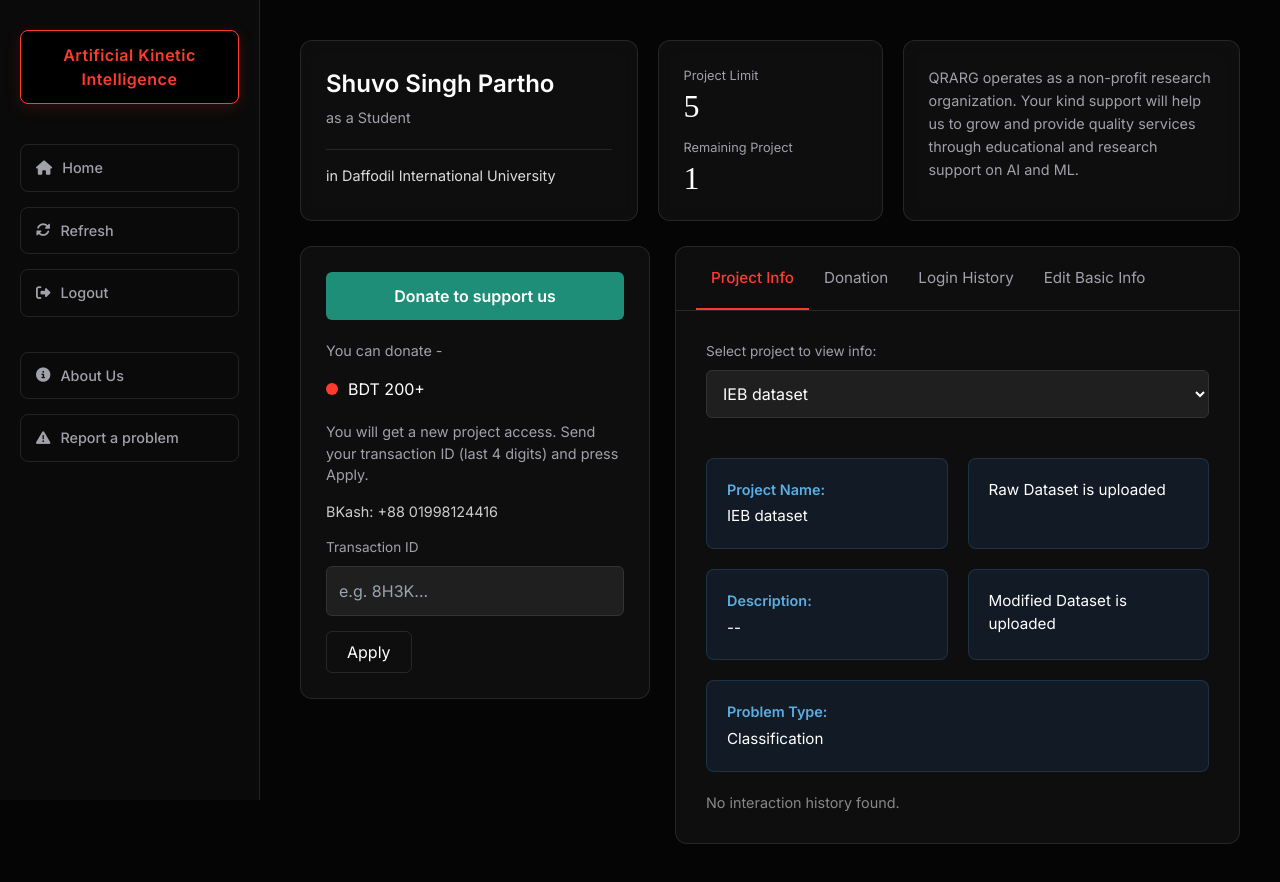
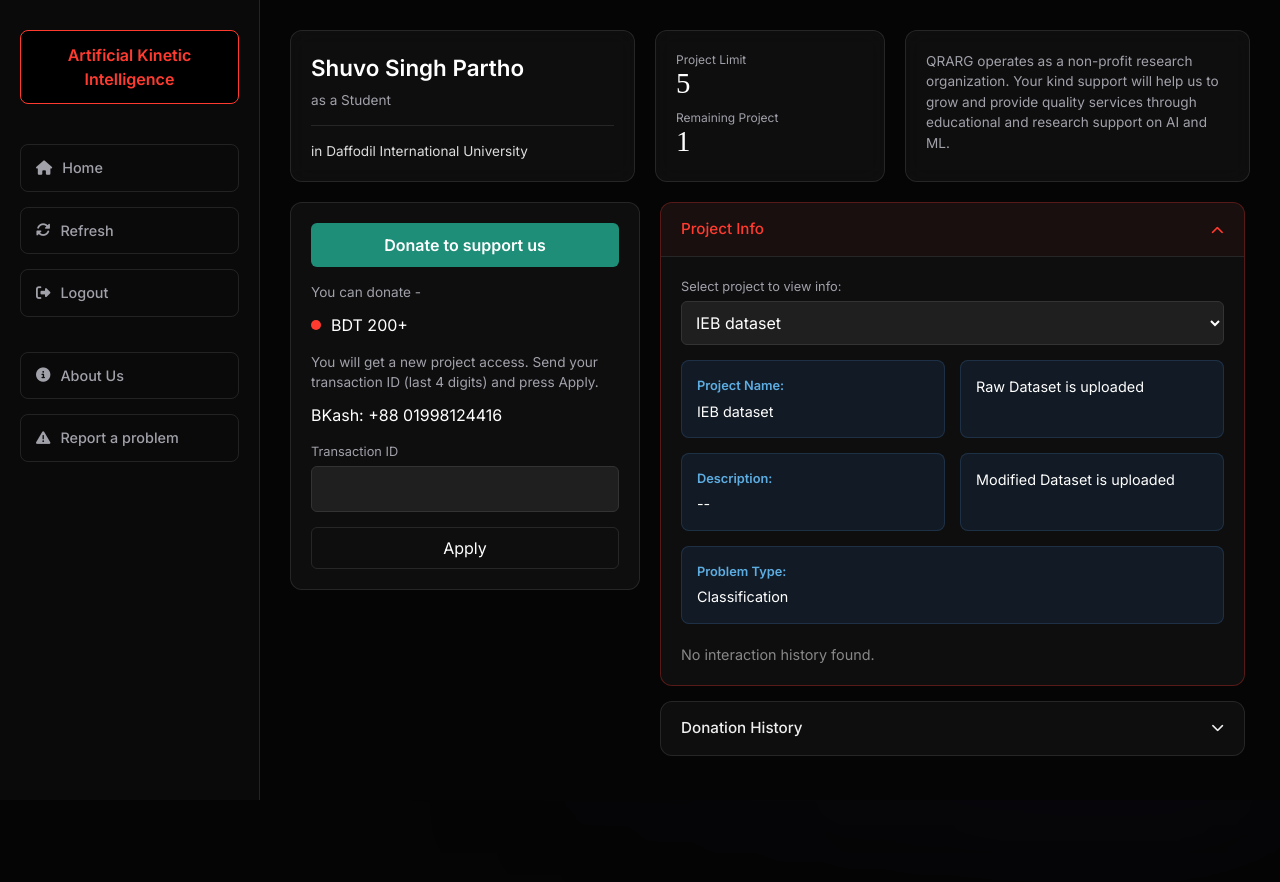
Before and after one commit to shuvosinghpartho/AKI, a Vue app: page /user-profile in a window 1280 px wide. After the commit the page ends 800 px from the top, so only its background shows below. Built offline with nearby package versions, Linux system fonts and the light colour scheme.

Commit message:
profile update

```diff
--- a/src/views/UserProfileView.vue
+++ b/src/views/UserProfileView.vue
@@ -49,13 +49,13 @@
 
         <div class="card">
           <p class="info-text">
-            QRARG operates as a non-profit research organization. Your kind support will help us to grow and provide quality services through educational and research support on AI and ML.
-          </p>
+QRARG operates as a non-profit research organization. Your kind support will help us to grow and provide quality services through educational and research support on AI and ML.          </p>
         </div>
       </div>
 
       <div class="content-split">
 
+        <div class="donation-card-container">
           <div class="donation-card">
             <div class="btn-donate-header">Donate to support us</div>
 
@@ -76,39 +76,25 @@
               <input
                 type="text"
                 class="form-input"
-              placeholder="e.g. 8H3K..."
+                placeholder=""
                 v-model="transactionId"
               >
             </div>
 
             <button class="btn-apply" @click="submitTransaction">Apply</button>
           </div>
-
-        <div class="tabs-container">
-          <div class="tabs-header">
-            <button
-              class="tab-btn"
-              :class="{ active: activeTab === 'projectInfo' }"
-              @click="activeTab = 'projectInfo'"
-            >Project Info</button>
-            <button
-              class="tab-btn"
-              :class="{ active: activeTab === 'donation' }"
-              @click="activeTab = 'donation'"
-            >Donation</button>
-            <button
-              class="tab-btn"
-              :class="{ active: activeTab === 'loginHistory' }"
-              @click="activeTab = 'loginHistory'"
-            >Login History</button>
-            <button
-              class="tab-btn"
-              :class="{ active: activeTab === 'editInfo' }"
-              @click="activeTab = 'editInfo'"
-            >Edit Basic Info</button>
         </div>
 
-          <div id="projectInfo" class="tab-content" :class="{ active: activeTab === 'projectInfo' }">
+        <div class="accordion-scroll-container">
+
+          <div class="accordion-item" :class="{ 'is-open': expandedSection === 'projectInfo' }">
+            <button class="accordion-header" @click="toggleSection('projectInfo')">
+              <span>Project Info</span>
+              <i class="fa-solid fa-chevron-down chevron"></i>
+            </button>
+
+            <div class="accordion-body" v-show="expandedSection === 'projectInfo'">
+              <div class="body-content">
                 <label class="input-label">Select project to view info:</label>
                 <select class="custom-select" v-model="selectedProject">
                   <option v-for="project in projects" :key="project" :value="project">{{ project }}</option>
@@ -136,8 +122,17 @@
                 </div>
                 <p style="margin-top: 20px; color: #888; font-size: 0.9rem;">No interaction history found.</p>
               </div>
+            </div>
+          </div>
 
-          <div id="donation" class="tab-content" :class="{ active: activeTab === 'donation' }">
+          <div class="accordion-item" :class="{ 'is-open': expandedSection === 'donation' }">
+            <button class="accordion-header" @click="toggleSection('donation')">
+              <span>Donation History</span>
+              <i class="fa-solid fa-chevron-down chevron"></i>
+            </button>
+
+            <div class="accordion-body" v-show="expandedSection === 'donation'">
+              <div class="body-content">
                 <table class="custom-table">
                   <thead>
                     <tr>
@@ -162,8 +157,17 @@
                   </tbody>
                 </table>
               </div>
+            </div>
+          </div>
 
-          <div id="loginHistory" class="tab-content" :class="{ active: activeTab === 'loginHistory' }">
+          <div class="accordion-item" :class="{ 'is-open': expandedSection === 'loginHistory' }">
+            <button class="accordion-header" @click="toggleSection('loginHistory')">
+              <span>Login History</span>
+              <i class="fa-solid fa-chevron-down chevron"></i>
+            </button>
+
+            <div class="accordion-body" v-show="expandedSection === 'loginHistory'">
+              <div class="body-content">
                 <table class="custom-table">
                   <thead>
                     <tr>
@@ -179,8 +183,17 @@
                   </tbody>
                 </table>
               </div>
+            </div>
+          </div>
 
-          <div id="editInfo" class="tab-content" :class="{ active: activeTab === 'editInfo' }">
+          <div class="accordion-item" :class="{ 'is-open': expandedSection === 'editInfo' }">
+            <button class="accordion-header" @click="toggleSection('editInfo')">
+              <span>Edit Basic Info</span>
+              <i class="fa-solid fa-chevron-down chevron"></i>
+            </button>
+
+            <div class="accordion-body" v-show="expandedSection === 'editInfo'">
+              <div class="body-content">
                 <form @submit.prevent="updateProfile">
                   <div class="form-grid">
                     <div class="form-group">
@@ -224,7 +237,57 @@
                   <button type="submit" class="btn-confirm">Confirm</button>
                 </form>
               </div>
+            </div>
+          </div>
 
+        </div>
+      </div>
+
+      <div v-if="showAboutModal" class="modal-overlay" @click.self="showAboutModal = false">
+        <div class="modal-box large-box">
+          <div class="modal-header">
+            <h2>About Us</h2>
+            <button class="close-btn" @click="showAboutModal = false">&times;</button>
+          </div>
+          <div class="modal-body about-content">
+            <p class="mb-4">
+              AKI is a comprehensive web application that aims to make <strong>Machine Learning</strong> and <strong>Data Analysis</strong> more accessible to users from all backgrounds. This platform enables users to preprocess data, visualize datasets, and train machine learning models with just a few clicks.
+            </p>
+
+            <h3 class="section-title">Key Features:</h3>
+            <ul class="feature-list">
+              <li><strong>Data Preprocessing:</strong> Easily preprocess datasets with one-click actions, simplifying tasks like cleaning and transforming data.</li>
+              <li><strong>Visualization:</strong> Generate insightful visualizations to better understand your data and uncover hidden patterns.</li>
+              <li><strong>Automated Machine Learning:</strong> Select machine learning models and adjust parameters for automated workflows that make training models seamless.</li>
+            </ul>
+
+            <h3 class="section-title">Mission</h3>
+            <p class="mb-4">
+              To provide a powerful, intuitive tool that helps users for data analysis and machine learning without writing a single code. This platform empowers you to effortlessly manage the entire machine learning lifecycle.
+            </p>
+
+            <h3 class="section-title">Get Started</h3>
+            <p class="mb-4">Try AKI to see how it simplifies machine learning and data analysis tasks.</p>
+
+            <p class="footer-note">Thank you for using AKI!</p>
+          </div>
+        </div>
+      </div>
+
+      <div v-if="showReportModal" class="modal-overlay" @click.self="showReportModal = false">
+        <div class="modal-box">
+          <div class="modal-header">
+            <h2>Report a problem/feedback</h2>
+            <button class="close-btn" @click="showReportModal = false">&times;</button>
+          </div>
+          <div class="modal-body">
+            <p style="margin-bottom: 10px; color: #ddd;">Enter your message here:</p>
+            <textarea
+              v-model="reportMessage"
+              class="modal-textarea"
+            ></textarea>
+            <button class="btn-modal-send" @click="submitReport">Send</button>
+          </div>
         </div>
       </div>
 
@@ -237,7 +300,13 @@ export default {
   name: 'UserProfile',
   data() {
     return {
-      activeTab: 'projectInfo',
+      // Modal States
+      showAboutModal: false,
+      showReportModal: false,
+      reportMessage: '',
+
+      // Existing Data
+      expandedSection: 'projectInfo',
       transactionId: '',
       selectedProject: 'IEB dataset',
       projects: ['IEB dataset', 'Vision V1', 'Signal Process'],
@@ -278,45 +347,45 @@ export default {
     }
   },
   methods: {
-    goToHome() {
-      this.$router.push('/')
+    toggleSection(sectionName) {
+      if (this.expandedSection === sectionName) {
+        this.expandedSection = null;
+      } else {
+        this.expandedSection = sectionName;
+      }
     },
-    refreshPage() {
-      window.location.reload()
-    },
-    logout() {
-      this.$router.push('/signin')
-    },
+    goToHome() { this.$router.push('/') },
+    refreshPage() { window.location.reload() },
+    logout() { this.$router.push('/signin') },
+
+    // Updated Methods for Modals
     showAbout() {
-      alert('About Us: QRARG - Non-profit research organization')
+      this.showAboutModal = true;
     },
     reportProblem() {
-      alert('Report a problem feature coming soon!')
+      this.showReportModal = true;
     },
+    submitReport() {
+      if (!this.reportMessage.trim()) {
+        alert('Please enter a message');
+        return;
+      }
+      alert('Feedback sent successfully!');
+      this.reportMessage = '';
+      this.showReportModal = false;
+    },
+
     submitTransaction() {
-      if (!this.transactionId) {
-        alert('Please enter a transaction ID')
-        return
-      }
-      alert('Transaction Submitted for Review')
-      this.transactionId = ''
+      if (!this.transactionId) { alert('Please enter a transaction ID'); return; }
+      alert('Transaction Submitted for Review'); this.transactionId = '';
     },
-    updateProfile() {
-      // Update user data with form data
-      this.user.firstName = this.editForm.firstName
-      this.user.lastName = this.editForm.lastName
-      this.user.address = this.editForm.address
-      this.user.dob = this.editForm.dob
-      this.user.country = this.editForm.country
-
-      alert('Profile Updated!')
-    }
+    updateProfile() { alert('Profile Updated!') }
   }
 }
 </script>
 
 <style scoped>
-/* --- 1. DESIGN SYSTEM --- */
+/* --- 1. GLOBAL LAYOUT (No Body Scroll) --- */
 .user-profile-page {
   --bg-body: #050505;
   --bg-sidebar: #0a0a0a;
@@ -325,18 +394,16 @@ export default {
   --text-main: #FFFFFF;
   --text-muted: #A1A1AA;
   --brand-red: #FF3B30;
-  --brand-red-dark: #b92b23;
   --border-glass: rgba(255, 255, 255, 0.1);
-  --success-green: #10b981;
   --font-main: 'Inter', sans-serif;
   --font-display: 'Playfair Display', serif;
 
   font-family: var(--font-main);
   background-color: var(--bg-body);
   color: var(--text-main);
-  min-height: 100vh;
+  height: 100vh;
+  overflow: hidden;
   display: flex;
-  overflow-x: hidden;
   position: relative;
 }
 
@@ -359,292 +426,227 @@ export default {
   flex-direction: column;
   padding: 30px 20px;
   flex-shrink: 0;
-  position: fixed;
   height: 100vh;
   z-index: 100;
 }
 
 .brand {
-  font-family: var(--font-main);
-  font-weight: 700;
-  font-size: 1rem;
-  color: var(--brand-red);
-  background: #000000;
-  border: 1px solid var(--brand-red);
-  box-shadow: 0 4px 15px rgba(255, 59, 48, 0.15);
-  padding: 12px;
-  text-align: center;
-  border-radius: 8px;
-  margin-bottom: 40px;
-  letter-spacing: 0.5px;
+  font-weight: 700; color: var(--brand-red);
+  background: #000; border: 1px solid var(--brand-red);
+  padding: 12px; text-align: center; border-radius: 8px; margin-bottom: 40px;
 }
 
-.nav-menu {
+.nav-menu { display: flex; flex-direction: column; gap: 15px; }
+.nav-btn {
+  background: transparent; border: 1px solid var(--border-glass); color: var(--text-muted);
+  padding: 12px 15px; border-radius: 8px; text-align: left; cursor: pointer;
+  text-decoration: none; font-size: 0.9rem; font-weight: 500; display: flex; align-items: center; gap: 10px;
+}
+.nav-btn:hover { border-color: var(--brand-red); color: white; background: rgba(255, 59, 48, 0.05); }
+
+/* --- 3. MAIN CONTENT (Flex Column) --- */
+.main-content {
+  flex-grow: 1;
   display: flex;
   flex-direction: column;
-  gap: 15px;
+  padding: 30px;
+  height: 100vh;
+  overflow: hidden;
 }
 
-.nav-btn {
-  background: transparent;
-  border: 1px solid var(--border-glass);
-  color: var(--text-muted);
-  padding: 12px 15px;
-  border-radius: 8px;
-  text-align: center;
-  cursor: pointer;
-  transition: all 0.3s ease;
-  text-decoration: none;
-  font-size: 0.9rem;
-  font-weight: 500;
-  display: flex;
-  align-items: center;
-  gap: 10px;
-  width: 100%;
-}
-
-.nav-btn:hover {
-  border-color: var(--brand-red);
-  color: white;
-  background: rgba(255, 59, 48, 0.05);
-  transform: translateY(-2px);
-}
-
-/* --- 3. MAIN CONTENT AREA --- */
-.main-content {
-  flex-grow: 1;
-  margin-left: 260px;
-  padding: 40px;
-  max-width: 1600px;
-}
-
-/* Top Grid: Profile, Stats, Info */
+/* --- 3a. TOP GRID (Fixed Size) --- */
 .dashboard-grid {
   display: grid;
   grid-template-columns: 1.5fr 1fr 1.5fr;
   gap: 20px;
-  margin-bottom: 25px;
+  margin-bottom: 20px;
+  flex-shrink: 0;
 }
 
 .card {
   background: var(--bg-card);
   border: 1px solid var(--border-glass);
   border-radius: 12px;
-  padding: 25px;
+  padding: 20px;
   backdrop-filter: blur(10px);
 }
+.user-name { font-size: 1.4rem; font-weight: 600; color: white; margin-bottom: 5px; }
+.user-role { color: var(--text-muted); font-size: 0.85rem; margin-bottom: 15px; }
+.user-inst { font-size: 0.85rem; color: #ddd; }
+.stat-group { margin-bottom: 10px; }
+.stat-label { font-size: 0.75rem; color: var(--text-muted); display: block; }
+.stat-value { font-size: 1.8rem; font-family: var(--font-display); line-height: 1; }
+.info-text { font-size: 0.85rem; color: var(--text-muted); line-height: 1.5; }
 
-/* Profile Card */
-.user-name { font-size: 1.5rem; font-weight: 600; margin-bottom: 5px; color: white; }
-.user-role { color: var(--text-muted); font-size: 0.9rem; margin-bottom: 20px; }
-.user-inst { font-size: 0.9rem; color: #ddd; }
-
-/* Stats Card */
-.stat-group { margin-bottom: 15px; }
-.stat-label { font-size: 0.8rem; color: var(--text-muted); display: block; margin-bottom: 5px; }
-.stat-value { font-size: 2rem; font-weight: 400; font-family: 'Playfair Display', serif; line-height: 1; }
-
-/* Info Card */
-.info-text { font-size: 0.9rem; color: var(--text-muted); line-height: 1.6; }
-
-/* --- 4. BOTTOM SECTION: Donation & Tabs --- */
+/* --- 3b. BOTTOM SPLIT (Takes Remaining Space) --- */
 .content-split {
+  flex-grow: 1;
+  min-height: 0;
   display: grid;
   grid-template-columns: 350px 1fr;
-  gap: 25px;
+  gap: 20px;
+  padding-bottom: 10px;
 }
 
-/* Donation Side */
+/* Left: Donation Card */
+.donation-card-container {
+  height: 100%;
+  overflow-y: auto;
+  scrollbar-width: thin;
+  scrollbar-color: #333 transparent;
+}
+
 .donation-card {
   background: var(--bg-card);
   border: 1px solid var(--border-glass);
   border-radius: 12px;
-  padding: 25px;
-  height: fit-content;
+  padding: 20px;
+}
+.btn-donate-header { background: #1e8e78; color: white; padding: 10px; border-radius: 6px; text-align: center; font-weight: 600; margin-bottom: 15px; }
+.donation-info { font-size: 0.85rem; color: var(--text-muted); margin-bottom: 10px; }
+.radio-group { display: flex; align-items: center; gap: 10px; margin-bottom: 15px; }
+.radio-dot { width: 10px; height: 10px; background: var(--brand-red); border-radius: 50%; }
+.input-group { margin-top: 15px; }
+.input-label { display: block; font-size: 0.8rem; color: var(--text-muted); margin-bottom: 5px; }
+.form-input { width: 100%; background: var(--bg-input); border: 1px solid #333; color: white; padding: 10px; border-radius: 6px; outline: none; }
+.form-input:focus { border-color: var(--brand-red); }
+.btn-apply { margin-top: 15px; background: transparent; border: 1px solid var(--border-glass); color: white; padding: 8px 20px; border-radius: 6px; cursor: pointer; width: 100%; }
+.btn-apply:hover { background: rgba(255,255,255,0.1); }
+
+/* Right: Accordion Container (Internal Scrolling) */
+.accordion-scroll-container {
+  height: 100%;
+  overflow-y: auto;
+  padding-right: 5px;
+  display: flex;
+  flex-direction: column;
+  gap: 15px;
 }
 
-.btn-donate-header {
-  width: 100%;
-  background: #1e8e78;
-  color: white;
-  border: none;
-  padding: 12px;
-  border-radius: 6px;
-  font-weight: 600;
-  margin-bottom: 20px;
-  cursor: default;
-  text-align: center;
+.accordion-scroll-container::-webkit-scrollbar { width: 6px; }
+.accordion-scroll-container::-webkit-scrollbar-track { background: transparent; }
+.accordion-scroll-container::-webkit-scrollbar-thumb { background-color: #333; border-radius: 10px; }
+
+/* Accordion Item Styles */
+.accordion-item {
+  background: var(--bg-card);
+  border: 1px solid var(--border-glass);
+  border-radius: 12px;
+  overflow: hidden;
+  transition: all 0.3s ease;
+  flex-shrink: 0;
+}
+.accordion-item.is-open { border-color: rgba(255, 59, 48, 0.3); }
+
+.accordion-header {
+  width: 100%; display: flex; justify-content: space-between; align-items: center;
+  padding: 15px 20px; background: transparent; border: none; color: #eee;
+  font-size: 0.95rem; font-weight: 500; cursor: pointer; transition: background 0.2s;
+}
+.accordion-header:hover { background: rgba(255,255,255,0.03); }
+.accordion-item.is-open .accordion-header { color: var(--brand-red); background: rgba(255, 59, 48, 0.05); }
+
+.chevron { font-size: 0.8rem; transition: transform 0.3s ease; }
+.accordion-item.is-open .chevron { transform: rotate(180deg); }
+
+.accordion-body { border-top: 1px solid var(--border-glass); }
+.body-content { padding: 20px; }
+
+/* Table & Form Inside Dropdowns */
+.custom-table { width: 100%; border-collapse: collapse; }
+.custom-table th, .custom-table td { padding: 12px; text-align: left; border-bottom: 1px solid #333; color: #eee; font-size: 0.9rem; }
+.custom-table th { color: var(--text-muted); font-weight: 500; }
+.custom-table tr:last-child td { border-bottom: none; }
+
+.form-grid { display: grid; grid-template-columns: 1fr 1fr; gap: 15px; }
+.full-width { grid-column: span 2; }
+.project-detail-row { display: grid; grid-template-columns: 1fr 1fr; gap: 15px; margin-top: 15px; }
+.detail-box { background: rgba(30, 60, 90, 0.3); border: 1px solid rgba(60, 100, 150, 0.3); padding: 15px; border-radius: 8px; }
+.detail-label { color: #5dade2; font-size: 0.8rem; font-weight: 600; margin-bottom: 5px; }
+.detail-content { color: white; font-size: 0.9rem; }
+.custom-select { width: 100%; padding: 10px; background: var(--bg-input); border: 1px solid #333; color: white; border-radius: 6px; cursor: pointer; }
+.btn-confirm { background: transparent; border: 1px solid var(--border-glass); color: white; padding: 10px 25px; border-radius: 6px; cursor: pointer; margin-top: 20px; transition: all 0.3s; }
+.btn-confirm:hover { border-color: var(--brand-red); background: rgba(255,59,48,0.1); }
+
+/* --- MODAL STYLES (NEW) --- */
+.modal-overlay {
+  position: fixed;
+  top: 0; left: 0; width: 100%; height: 100%;
+  background: rgba(5, 5, 5, 0.85); /* Dark backdrop */
+  backdrop-filter: blur(5px);
+  z-index: 1000; /* Above sidebar */
+  display: flex;
+  justify-content: center;
+  align-items: center;
+  padding: 20px;
 }
 
-.donation-info { font-size: 0.9rem; color: var(--text-muted); margin-bottom: 15px; }
-.radio-group { display: flex; align-items: center; gap: 10px; margin-bottom: 20px; }
-.radio-dot { width: 12px; height: 12px; background: var(--brand-red); border-radius: 50%; display: inline-block; }
+.modal-box {
+  background: #0d0d10;
+  border: 1px solid #333;
+  border-radius: 10px;
+  width: 100%;
+  max-width: 500px;
+  box-shadow: 0 10px 40px rgba(0,0,0,0.5);
+  animation: modalPop 0.3s ease-out;
+}
 
-.payment-details { margin-top: 15px; font-size: 0.9rem; color: #ccc; }
-.payment-details span { display: block; margin-bottom: 5px; }
+.large-box { max-width: 700px; }
 
-.input-group { margin-top: 15px; }
-.input-label { display: block; font-size: 0.85rem; color: var(--text-muted); margin-bottom: 8px; }
-.form-input {
+.modal-header {
+  display: flex; justify-content: space-between; align-items: center;
+  padding: 15px 20px; border-bottom: 1px solid #222;
+}
+.modal-header h2 { font-size: 1.2rem; font-weight: 600; color: white; }
+.close-btn { background: none; border: none; color: #888; font-size: 1.5rem; cursor: pointer; }
+.close-btn:hover { color: white; }
+
+.modal-body { padding: 25px; font-size: 0.95rem; color: #ccc; line-height: 1.6; }
+.mb-4 { margin-bottom: 1.5rem; }
+
+.section-title { font-size: 1rem; color: white; margin-bottom: 10px; font-weight: 600; }
+.feature-list { list-style: disc; padding-left: 20px; margin-bottom: 1.5rem; }
+.feature-list li { margin-bottom: 8px; }
+.footer-note { font-weight: 600; color: white; margin-top: 20px; }
+
+/* Report Textarea */
+.modal-textarea {
   width: 100%;
-  background: var(--bg-input);
+  height: 120px;
+  background: #1a1a1d;
   border: 1px solid #333;
+  border-radius: 6px;
+  padding: 12px;
   color: white;
-  padding: 12px;
-  border-radius: 6px;
-  font-family: var(--font-main);
-  outline: none;
-  transition: border 0.3s;
+  resize: none;
+  font-family: inherit;
+  margin-bottom: 15px;
 }
-.form-input:focus { border-color: var(--brand-red); }
+.modal-textarea:focus { border-color: var(--brand-red); outline: none; }
 
-.btn-apply {
-  margin-top: 15px;
+.btn-modal-send {
   background: transparent;
-  border: 1px solid var(--border-glass);
+  border: 1px solid #444;
   color: white;
   padding: 8px 20px;
   border-radius: 6px;
   cursor: pointer;
-  transition: 0.3s;
+  transition: 0.2s;
 }
-.btn-apply:hover { background: rgba(255,255,255,0.1); }
+.btn-modal-send:hover { border-color: var(--brand-red); background: rgba(255,255,255,0.05); }
 
-/* Tabs Section */
-.tabs-container {
-  background: var(--bg-card);
-  border: 1px solid var(--border-glass);
-  border-radius: 12px;
-  overflow: hidden;
-  display: flex;
-  flex-direction: column;
-  min-height: 500px;
+@keyframes modalPop {
+  from { opacity: 0; transform: scale(0.95); }
+  to { opacity: 1; transform: scale(1); }
 }
 
-.tabs-header {
-  display: flex;
-  border-bottom: 1px solid var(--border-glass);
-  padding: 0 20px;
-}
-
-.tab-btn {
-  background: transparent;
-  border: none;
-  color: var(--text-muted);
-  padding: 20px 15px;
-  font-size: 0.95rem;
-  cursor: pointer;
-  position: relative;
-  transition: color 0.3s;
-  font-family: var(--font-main);
-}
-
-.tab-btn:hover { color: white; }
-
-.tab-btn.active {
-  color: var(--brand-red);
-  font-weight: 500;
-}
-
-.tab-btn.active::after {
-  content: '';
-  position: absolute;
-  bottom: 0; left: 0; width: 100%;
-  height: 2px;
-  background: var(--brand-red);
-}
-
-.tab-content {
-  padding: 30px;
-  display: none;
-  animation: fadeIn 0.4s ease;
-}
-.tab-content.active { display: block; }
-
-@keyframes fadeIn {
-  from { opacity: 0; transform: translateY(5px); }
-  to { opacity: 1; transform: translateY(0); }
-}
-
-/* Tables (Login History / Donation) */
-.custom-table {
-  width: 100%;
-  border-collapse: collapse;
-}
-.custom-table th {
-  text-align: left;
-  padding: 15px;
-  color: var(--text-muted);
-  border-bottom: 1px solid #333;
-  font-weight: 500;
-  font-size: 0.9rem;
-}
-.custom-table td {
-  padding: 15px;
-  border-bottom: 1px solid #222;
-  color: #eee;
-  font-size: 0.95rem;
-}
-.custom-table tr:last-child td { border-bottom: none; }
-
-/* Edit Form Grid */
-.form-grid {
-  display: grid;
-  grid-template-columns: 1fr 1fr;
-  gap: 20px;
-}
-.form-group { margin-bottom: 5px; }
-.full-width { grid-column: span 2; }
-
-.btn-confirm {
-  background: transparent;
-  border: 1px solid var(--border-glass);
-  color: white;
-  padding: 10px 25px;
-  border-radius: 6px;
-  cursor: pointer;
-  margin-top: 20px;
-  transition: all 0.3s;
-}
-.btn-confirm:hover { border-color: var(--brand-red); background: rgba(255,59,48,0.1); }
-
-/* Project Info Style */
-.project-detail-row {
-  display: grid;
-  grid-template-columns: 1fr 1fr;
-  gap: 20px;
-  margin-top: 20px;
-}
-.detail-box {
-  background: rgba(30, 60, 90, 0.3);
-  border: 1px solid rgba(60, 100, 150, 0.3);
-  padding: 20px;
-  border-radius: 8px;
-}
-.detail-label { color: #5dade2; font-size: 0.9rem; font-weight: 600; margin-bottom: 5px; }
-.detail-content { color: white; font-size: 0.95rem; }
-
-/* Select Dropdown */
-.custom-select {
-  width: 100%;
-  padding: 12px;
-  background: var(--bg-input);
-  border: 1px solid #333;
-  color: white;
-  border-radius: 6px;
-  margin-bottom: 20px;
-  cursor: pointer;
-}
-
-/* Responsive */
+/* Mobile Response */
 @media (max-width: 1100px) {
+  .user-profile-page { height: auto; overflow: auto; }
+  .main-content { height: auto; overflow: visible; }
   .dashboard-grid { grid-template-columns: 1fr; }
-  .content-split { grid-template-columns: 1fr; }
-  .sidebar { width: 80px; padding: 20px 10px; }
-  .brand span, .nav-btn span { display: none; }
-  .main-content { margin-left: 80px; padding: 20px; }
-  .nav-btn { text-align: center; justify-content: center; font-size: 1.2rem; }
-  .form-grid { grid-template-columns: 1fr; }
-  .full-width { grid-column: span 1; }
+  .content-split { grid-template-columns: 1fr; display: flex; flex-direction: column; }
+  .sidebar { display: none; }
+  .accordion-scroll-container { overflow: visible; height: auto; }
 }
 </style>
```
Also changed, not shown: src/views/TrainingView.vue (+29 -6 lines). Lines whose indentation alone changed are shown as unchanged.
